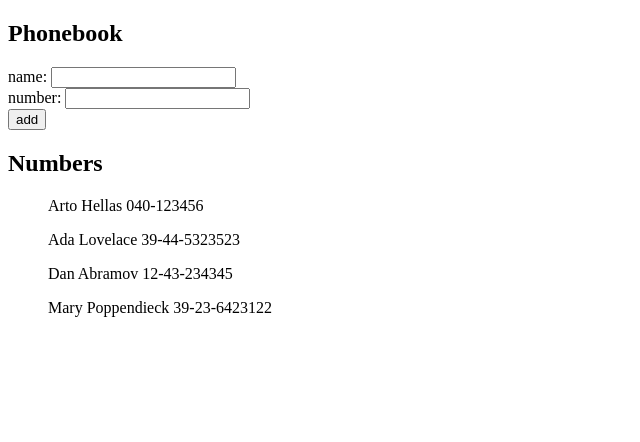
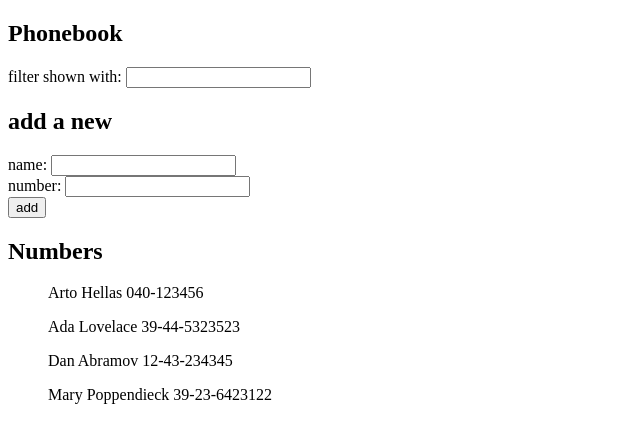
Before and after one commit to anthonyklepacki/full_stack_course_helsinkki, a React (Create React App) app in the folder part2/phonebook/: page / in a window 1280 px wide. Shown: the top 442 px of the page, without its empty margins (0-640 px from the left). Built offline with nearby package versions, Linux system fonts and the light colour scheme.

Commit message:
Completed 2.9

```diff
--- a/part2/phonebook/src/components/App.js
+++ b/part2/phonebook/src/components/App.js
@@ -9,6 +9,7 @@ const App = () => {
   ])
   const [ newName, setNewName ] = useState('')
   const [newNumber, setNewNumber] = useState('')
+  const [filterName, setFilterName] = useState('')
 
   const addName = (event) => {
       event.preventDefault()
@@ -39,9 +40,29 @@ const App = () => {
     setNewNumber(event.target.value)
   }
 
+  const handleFilterChange = (event) => {
+    console.log(event.target.value)
+    setFilterName(event.target.value)
+  }
+
+  const showAll = true
+  const namesToShow = (filterName==='')
+    ? persons
+    : persons.filter(person => String(person.name).startsWith(filterName))
+
   return (
     <div>
       <h2>Phonebook</h2>
+      <form onSubmit={addName}>
+        <div>
+          filter shown with: <input
+          value={filterName}
+          onChange={handleFilterChange}
+          />
+        </div>
+      </form>
+
+      <h2>add a new</h2>
       <form onSubmit={addName}>
         <div>
           name: <input
@@ -61,7 +82,7 @@ const App = () => {
       </form>
       <h2>Numbers</h2>
         <ul>
-            {persons.map(person =>
+            {namesToShow.map(person =>
                 <p>{person.name} {person.number}</p>)}
         </ul>
     </div>
```
